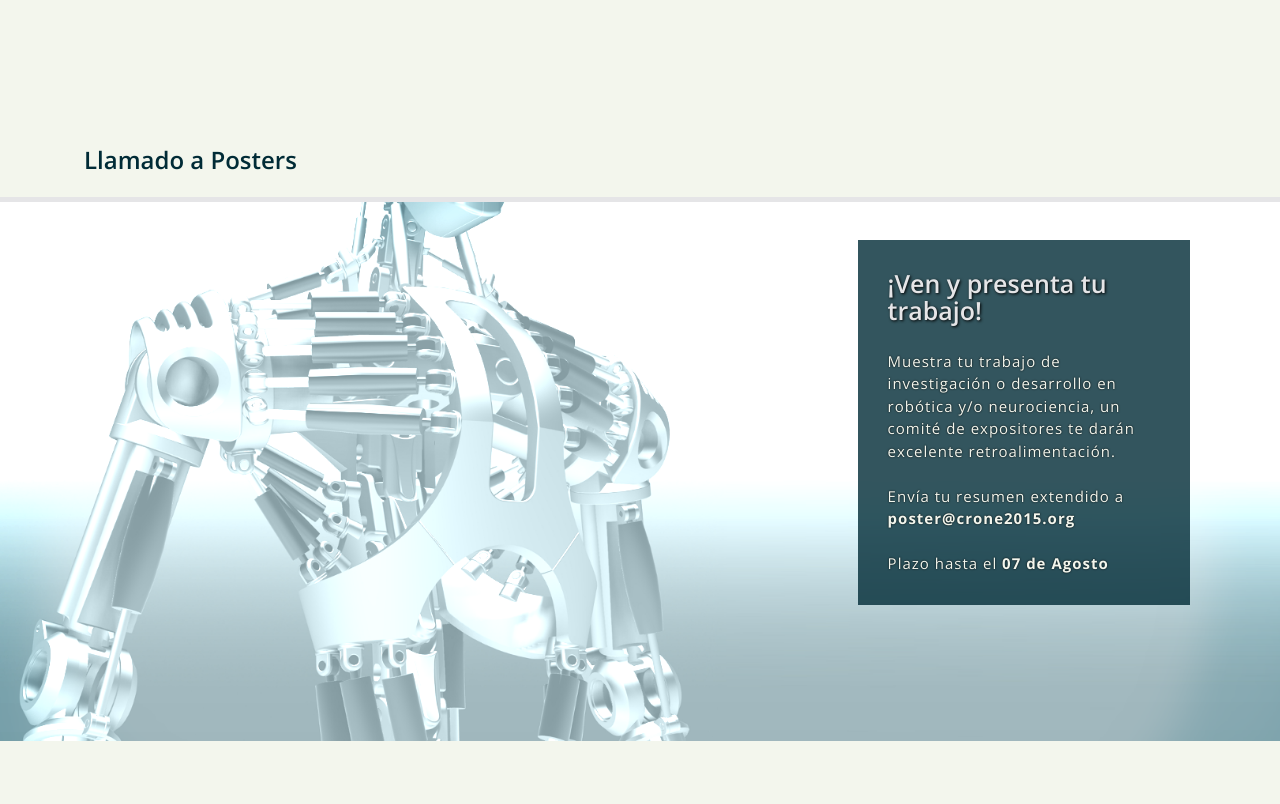
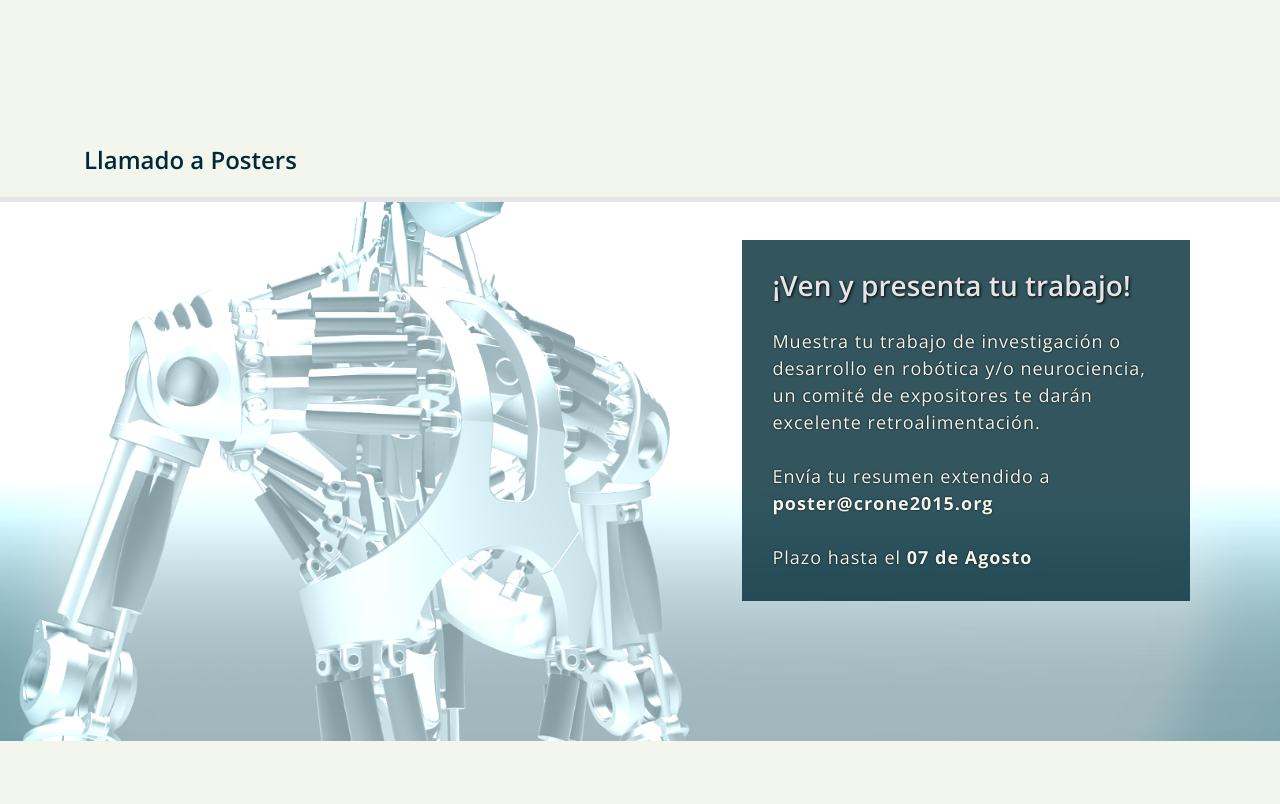
Before and after one commit to psigelo/CRoNe2015, a PHP site: page / in a window 1280 px wide. Shown: the part 1977-2781 px from the top of the page. Run offline with PHP 8.4, Linux system fonts and the light colour scheme; some libraries are stand-ins or nearby versions.

Commit message:
minor fix

```diff
--- a/web/css/style.css
+++ b/web/css/style.css
@@ -242,31 +242,25 @@ span.menu {
 .poster-img img {
 	width: 100%;
 }
-.poster-title{
+.poster-title {
 	position:absolute;
-	width: 26%;
+	width: 35%;
 	top: 7%;
 	right: 7%;
 	padding: 30px;
 	background-color: rgba(0,43,54,0.8);
-    /*background-color:rgba(0,0,0,0.8);
-    -webkit-border-radius:.5em;
-    border-radius:.5em;
-    -webkit-box-shadow:0 0 10px #000;
-    box-shadow:0 0 10px #000;*/
-
 }
-.poster-title h4{
+.poster-title h4 {
 	margin: 0 0 1em;
-	font-size: 25px;
+	font-size: 28px;
 	font-weight: 400;
 	color:#e5e5e7;
 	font-weight: 600;
 	text-shadow: 1px 1px 3px black;
 }
-.poster-title p{
+.poster-title p {
 	margin: 0;
-	font-size: 15px;
+	font-size: 18px;
 	font-weight: 100;
 	letter-spacing: 1px;
 	line-height: 1.5em;
```
